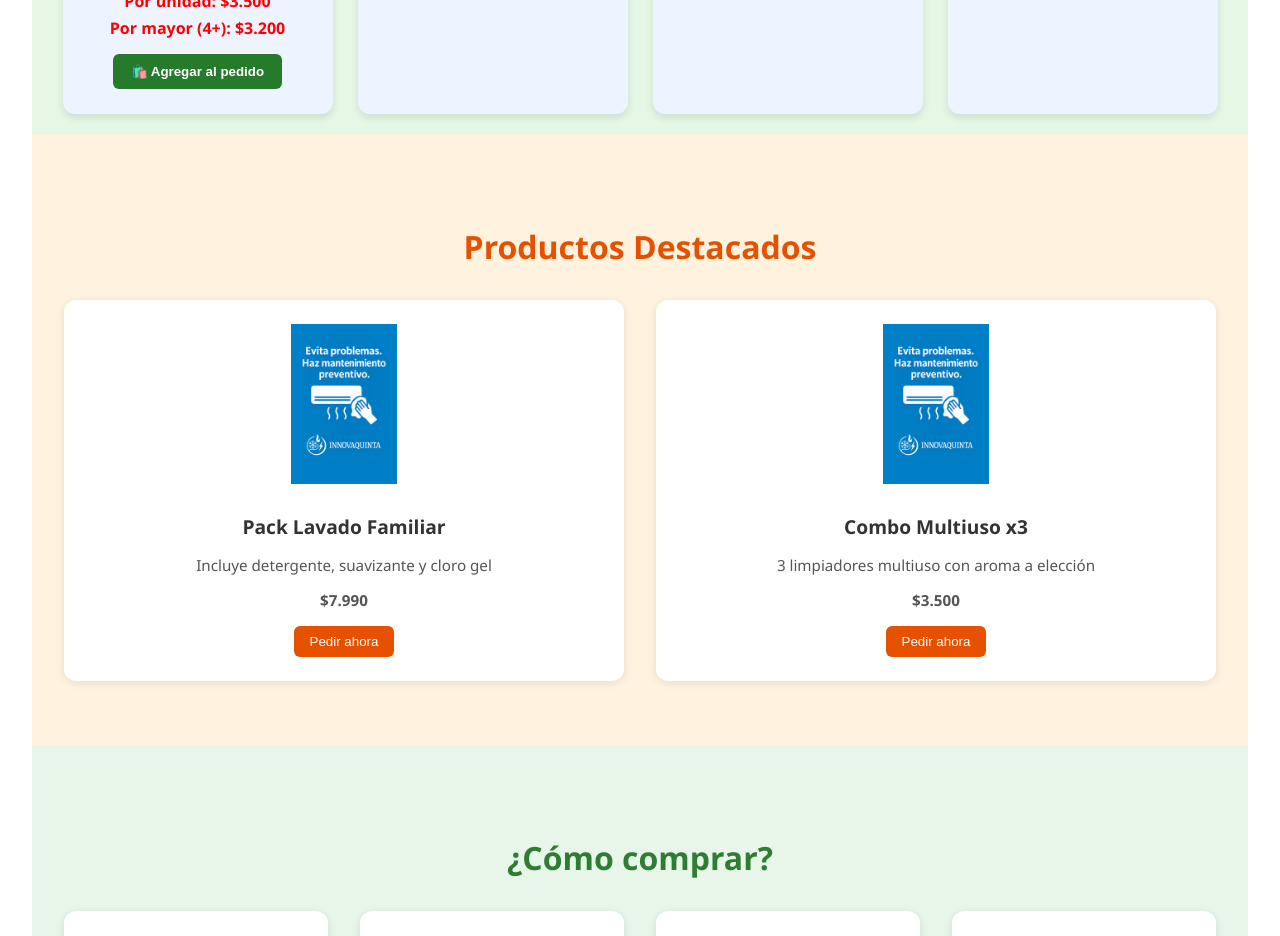
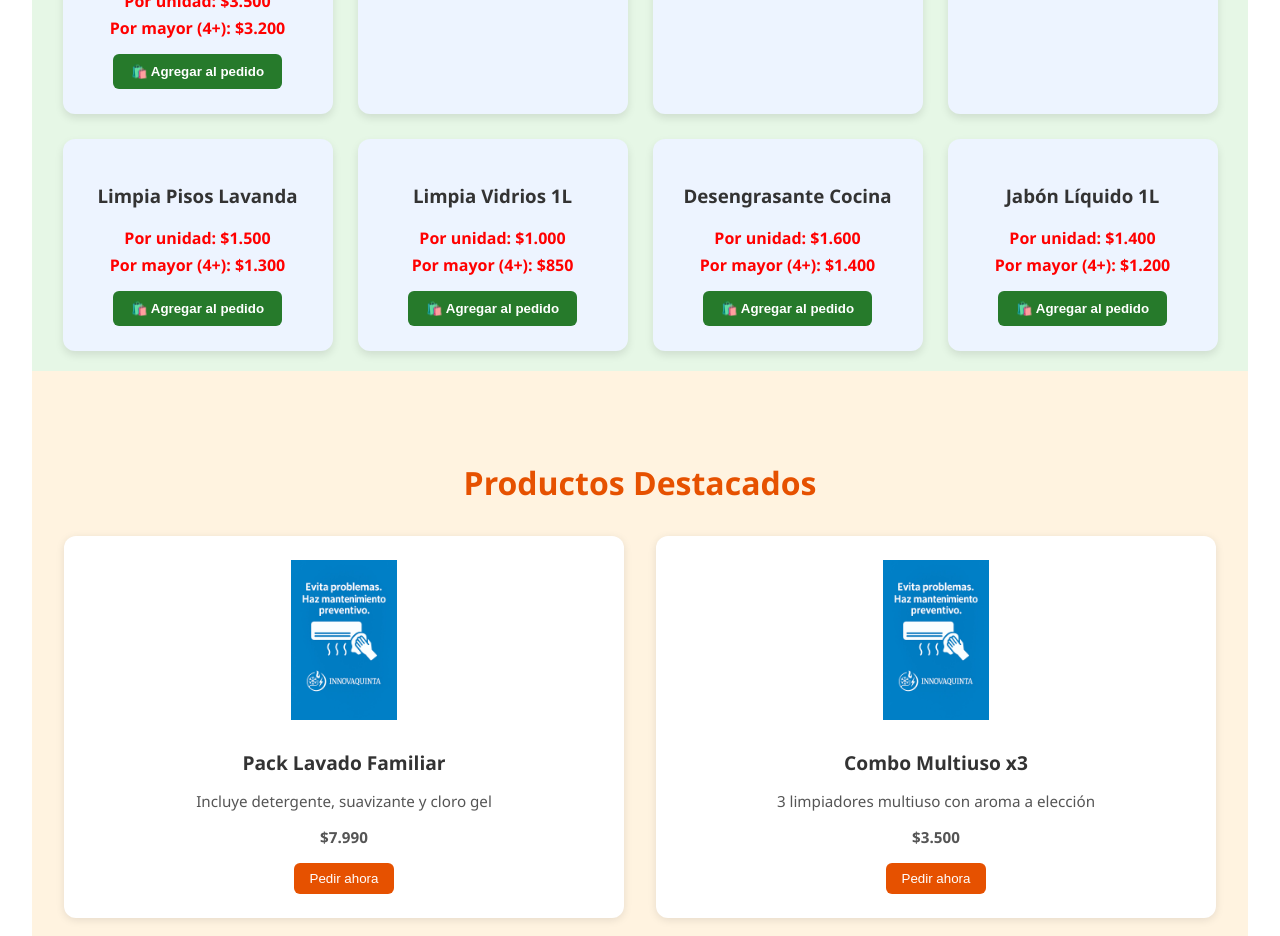
Before and after one commit to Marshelby/joaco-ro, a React (Vite) app: page / in a window 1280 px wide. Shown: the part 1540-2476 px from the top of the page. Built offline with nearby package versions, Linux system fonts and the light colour scheme.

Commit message:
🧼 Añade 4 productos nuevos al catálogo sin imágenes

```diff
--- a/src/components/Catalogo.jsx
+++ b/src/components/Catalogo.jsx
@@ -1,7 +1,7 @@
 import React from "react";
 import "./Catalogo.css";
 
-// Solo se importa la imagen del título y del detergente, como pediste
+// Solo se importa la imagen confirmada
 import tituloCatalogo from "../assets/titulos/catalogo_1200x200.png";
 import detergenteImg from "../assets/productos/detergente_matic_sin_fondo.png";
 
@@ -26,6 +26,26 @@ const productos = [
     nombre: "Desinfectante Floral",
     precioUnidad: "$1.300",
     precioMayor: "$1.100",
+  },
+  {
+    nombre: "Limpia Pisos Lavanda",
+    precioUnidad: "$1.500",
+    precioMayor: "$1.300",
+  },
+  {
+    nombre: "Limpia Vidrios 1L",
+    precioUnidad: "$1.000",
+    precioMayor: "$850",
+  },
+  {
+    nombre: "Desengrasante Cocina",
+    precioUnidad: "$1.600",
+    precioMayor: "$1.400",
+  },
+  {
+    nombre: "Jabón Líquido 1L",
+    precioUnidad: "$1.400",
+    precioMayor: "$1.200",
   }
 ];
 
```
